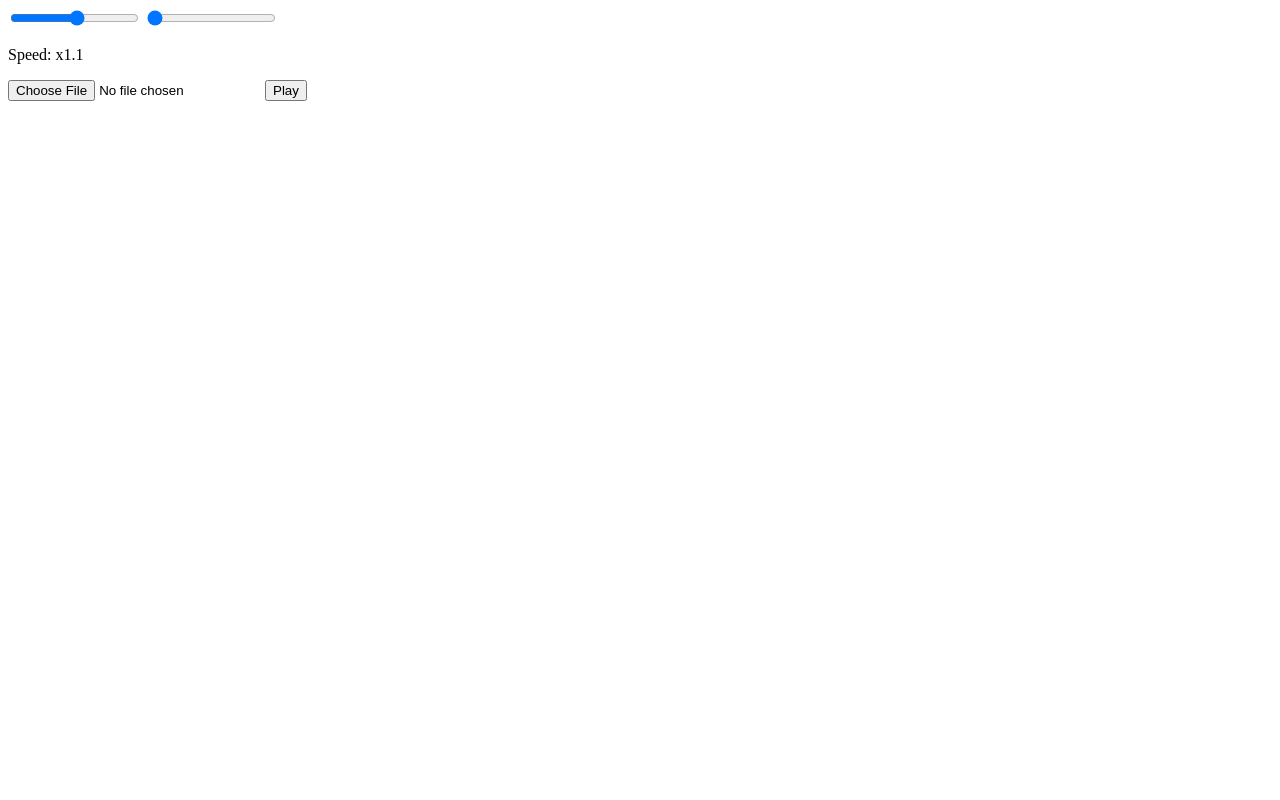
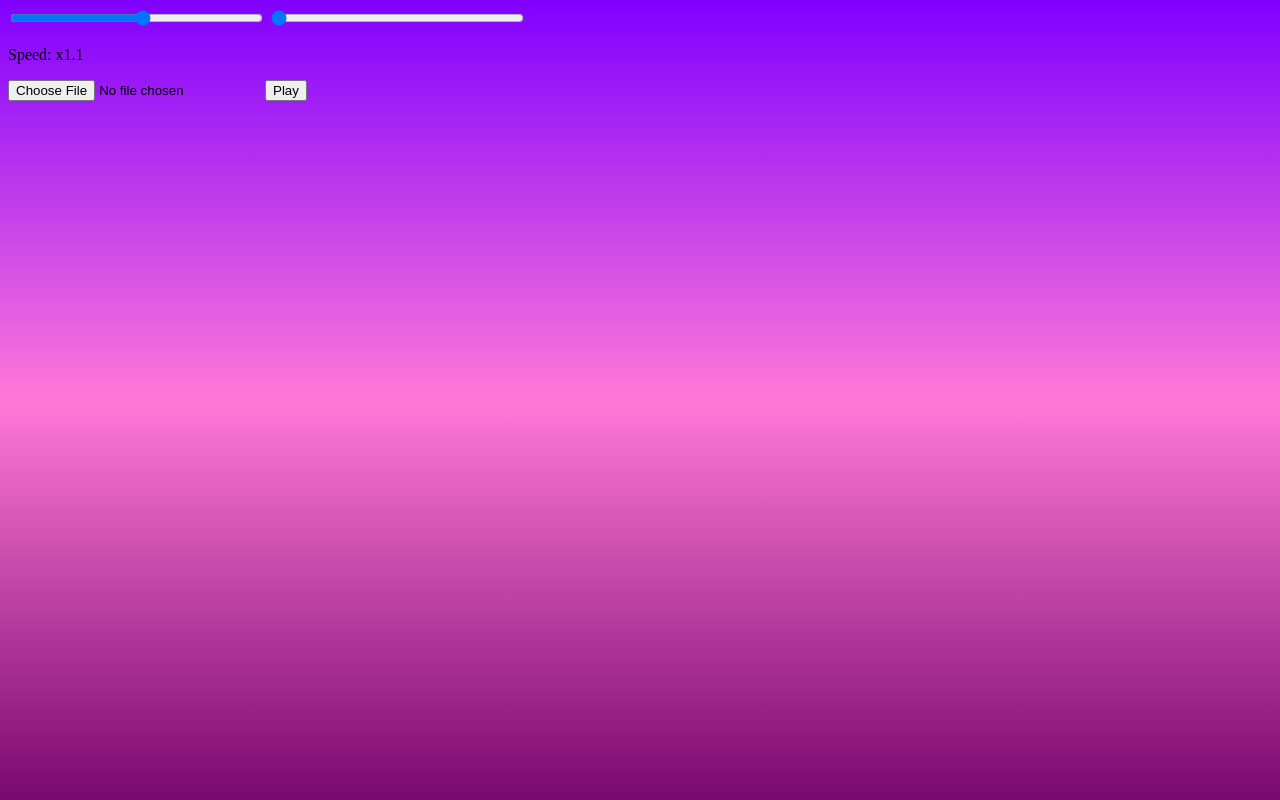
Before and after one commit to VercelTest/audioeditor, a plain HTML site: page index.html in a window 1280 px wide. Drawn offline with Linux system fonts and the light colour scheme.

Commit message:
added some formatting

```diff
--- /dev/null
+++ b/index.css
@@ -0,0 +1,11 @@
+.bg{
+    background: rgb(121,9,109);
+    background: linear-gradient(0deg, rgba(121,9,109,1) 0%, rgba(255,121,216,1) 50%, rgba(128,0,255,1) 100%);
+    background-repeat: no-repeat;
+    background-attachment: fixed;
+}
+
+.slider{
+    justify-content: center;
+    width: 20%;
+}
--- a/index.html
+++ b/index.html
@@ -3,10 +3,11 @@
   <head>
     <meta charset="utf-8" />
     <title>Audio Editor</title>
+    <link rel="stylesheet" href="index.css">
   </head>
-  <body>
-    <input type="range" id="pitch-slider" onchange="changePitch();"min="0.1" max="2" step="0.1" />
-    <label><input type="range" id="audio-timestamp" min="0" max="0" /></label>
+  <body class="bg">
+    <input type="range" id="pitch-slider" class="slider" onchange="changePitch();"min="0.1" max="2" step="0.1" />
+    <label><input type="range" class="slider" id="audio-timestamp" min="0" max="0" /></label>
     <p id="pitch-text">Loading...</p>
 
     <input type="file" id="selected-audio" accept="audio/*">
--- a/javascript/audiohandler.js
+++ b/javascript/audiohandler.js
@@ -36,6 +36,7 @@ function createFile() {
       request.send();
       source.start()
       audioCtx.suspend()
+      source.loop = true
 
   console.log("Loaded ".concat(selectedfile.value))
 }
```
